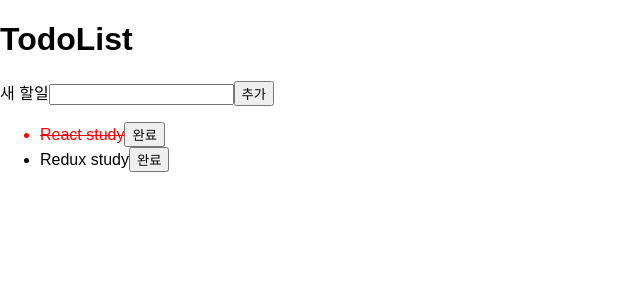
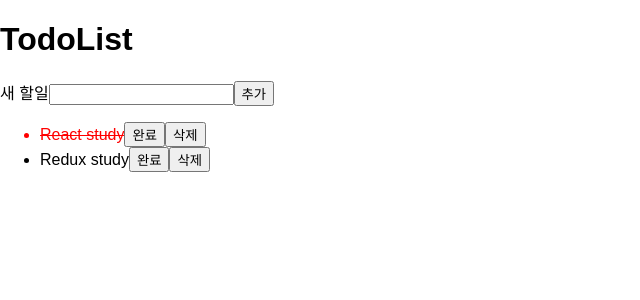
Before and after one commit to DongbeenSeo/React-todoList, a React (Create React App) app: page / in a window 1280 px wide. Shown: the top 300 px of the page, without its empty margins (0-640 px from the left). Built offline with nearby package versions, Linux system fonts and the light colour scheme.

Commit message:
할일 삭제 기능

```diff
--- a/src/App.js
+++ b/src/App.js
@@ -79,7 +79,9 @@ class App extends Component {
                         ...t
                       };
                       if (t.id === todo.id) {
-                        newTodo.complete = true;
+                        newTodo.complete
+                          ? (newTodo.complete = false)
+                          : (newTodo.complete = true);
                       }
                       return newTodo;
                     })
@@ -88,6 +90,15 @@ class App extends Component {
                 }}
               >
                 완료
+              </button>
+              <button
+                onClick={e => {
+                  this.setState({
+                    todos: todos.filter(t => t.id !== todo.id)
+                  });
+                }}
+              >
+                삭제
               </button>
             </li>
           ))}
```
